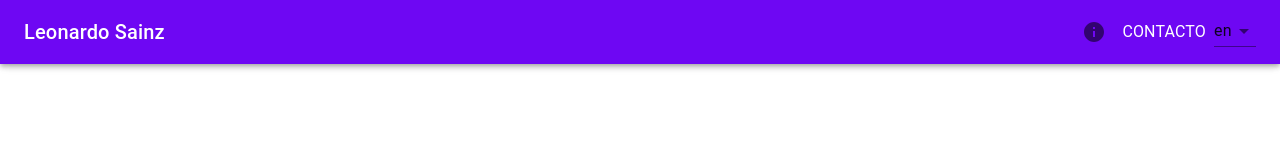
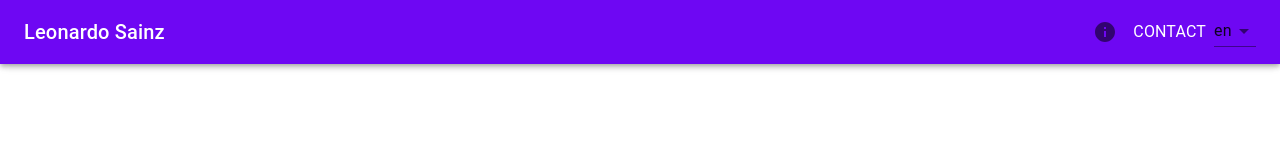
Before and after one commit to leo-it/portfolio-sainz-leonardo, a Next.js app: page /project/hooks in a window 1280 px wide. Shown: the top 160 px of the page. Built offline with nearby package versions, Linux system fonts and the light colour scheme.

Commit message:
feat: fix errores terminal

```diff
--- a/components/ui/Navbar.tsx
+++ b/components/ui/Navbar.tsx
@@ -46,9 +46,7 @@ export default function Navbar(props: Props) {
   const t = locale === "es" ? es : en;
   console.log(router.pathname, router.asPath, locale);
 
-  const changeLanguage = (e) => {
-    console.log(e.target.value);
-
+  const changeLanguage = (e: any) => {
     const locale2 = e.target.value;
     router.push(router.pathname, router.asPath, { locale: locale2 });
   };
@@ -66,12 +64,24 @@ export default function Navbar(props: Props) {
             <Link href="#footer">
               <Box display="flex">
                 <Typography align="center" justifyContent={"center"} my="auto">
-                  Contacto
+                  {t.contact}
                 </Typography>
               </Box>
             </Link>
           </ListItemButton>
         </ListItem>
+        <ListItemButton sx={{ textAlign: "center" }}>
+          <Button onClick={(e) => changeLanguage(e)} value="es">
+            {" "}
+            Español
+          </Button>{" "}
+        </ListItemButton>
+        <ListItemButton sx={{ textAlign: "center" }}>
+          <Button onClick={(e) => changeLanguage(e)} value="en">
+            {" "}
+            English
+          </Button>
+        </ListItemButton>
       </List>
     </Box>
   );
@@ -116,7 +126,7 @@ export default function Navbar(props: Props) {
                     my="auto"
                     color="white"
                   >
-                    Contacto
+                    {t.contact}
                   </Typography>
                 </Box>
               </Link>
@@ -132,7 +142,7 @@ export default function Navbar(props: Props) {
               <option value={"en"}>en</option>
               <option value={"es"}>es</option>
             </NativeSelect>
-           {/*  <select
+            {/*  <select
               onChange={changeLanguage}
               defaultValue={"es"}
               className="text-white text-shadow-sm text-lg bg-transparent tracking-wide"
```
